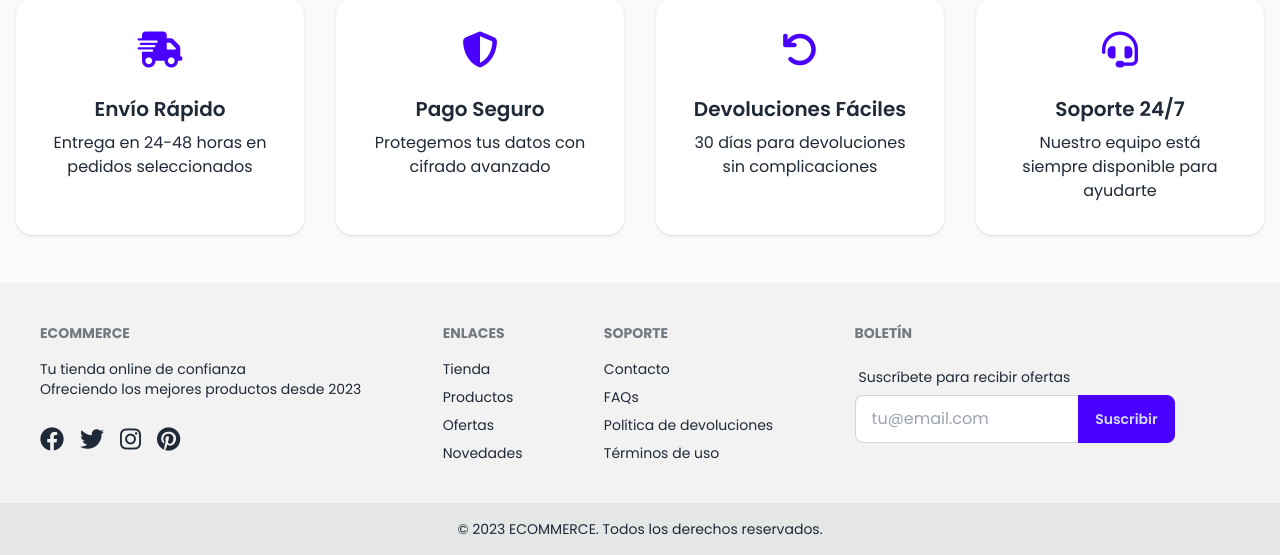
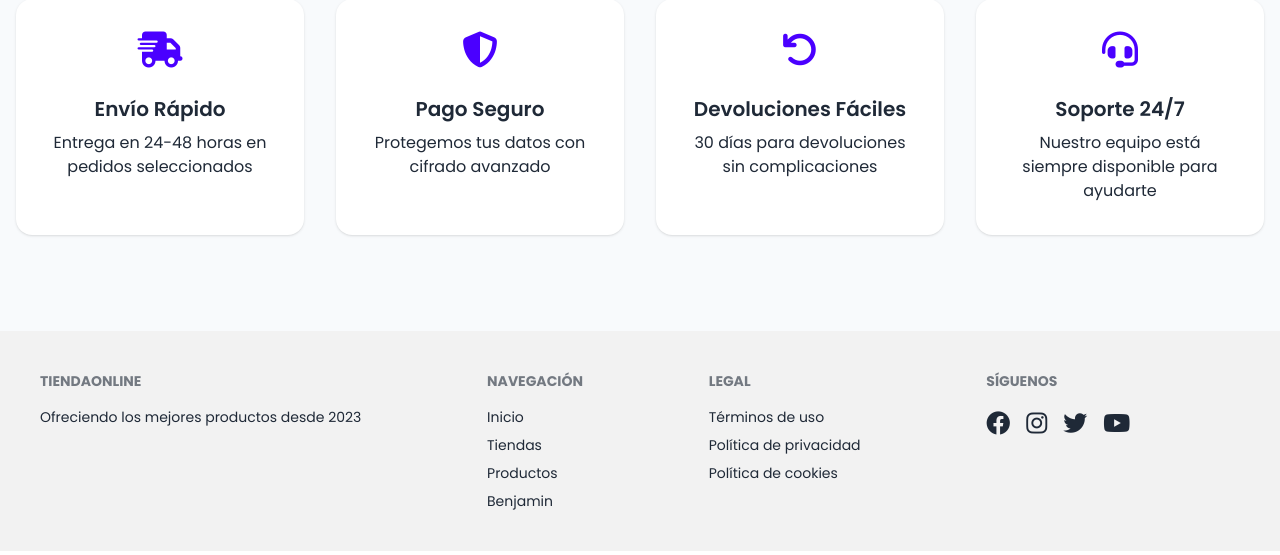
Before and after one commit to benjam1n-white/preview-from-ecommerce, a Django app: page / in a window 1280 px wide. Shown: the part 2390-2945 px from the top of the page. Run offline with Django 5.2, Linux system fonts and the light colour scheme; some libraries are stand-ins or nearby versions.

Commit message:
tercera actualizacion

```diff
--- a/store/forms.py
+++ b/store/forms.py
@@ -9,15 +9,15 @@ from django.utils.translation import gettext_lazy as _
 class LoginForm(AuthenticationForm):
     username = forms.CharField(
         widget=forms.TextInput(attrs={
-            'class': 'floating-input input input-bordered w-full pl-10 pr-4 py-3',
-            'placeholder': '',
-            'id': 'username'
+            'class': 'input input-bordered w-full',
+            'placeholder': 'tu@email.com',
+            'id': 'username',
         })
     )
     password = forms.CharField(
         widget=forms.PasswordInput(attrs={
-            'class': 'floating-input input input-bordered w-full pl-10 pr-10 py-3',
-            'placeholder': 'Contraseña',
+            'class': 'input input-bordered w-full',
+            'placeholder': '••••••••',
             'id': 'password',
             'type': 'password'
         })
@@ -40,14 +40,14 @@ class CustomUserCreationForm(UserCreationForm):
     )
     password1 = forms.CharField(
         widget=forms.PasswordInput(attrs={
-            'class': 'input input-bordered  w-full ',
+            'class': 'input input-bordered  w-full password-toggle',
             'placeholder': 'Contraseña',
             'id': 'password1','autocomplete':'new-password'
         })
     )
     password2 = forms.CharField(
         widget=forms.PasswordInput(attrs={
-            'class': 'input input-bordered  w-full',
+            'class': 'input input-bordered  w-full password-toggle',
             'placeholder': 'Confirmar Contraseñas',
             'id': 'password2','autocomplete':'new-password'
         })
--- a/store/templates/index.html
+++ b/store/templates/index.html
@@ -4,7 +4,7 @@
     <link rel="stylesheet" href="{% static 'css/index.css' %}">
 {% endblock  %}
 {% block content %}
-<!-- Plantilla para el menú de usuario autenticado (desktop) -->
+
 <template id="authenticated-desktop-template">
     <div class="dropdown dropdown-end">
         <!-- Botón de avatar (FALTABA ESTE ELEMENTO) -->
@@ -22,8 +22,6 @@
         </ul>
     </div>
 </template>
-
-
 <!-- Plantilla para el menú de usuario autenticado (mobile) -->
 <template id="authenticated-mobile-template">
     <div class="mt-4 pt-4 border-t border-gray-200">
@@ -64,11 +62,11 @@
 
             <!-- Botones de autenticación para escritorio -->
            <div id="desktop-auth-section" class="hidden lg:flex items-center space-x-3">
-                <button class="auth-btn btn btn-outline btn-primary" onclick="modalsRegisterUser.showModal()" >
+                <button class="auth-btn btn btn-outline btn-primary" onclick="openRegisterModal()">
                     <i class="fas fa-user-plus mr-2"></i> Crear Cuenta
                 </button>
-                <button class="auth-btn btn btn-primary" >
-                    <i class="fas fa-sign-in-alt mr-2"></i> <a href="{% url "login" %}">Iniciar Sesión</a>
+                <button class="auth-btn btn btn-primary" onclick="openLoginModal()">
+                    <i class="fas fa-sign-in-alt mr-2"></i> Iniciar Sesión
                 </button>
             </div>
 
@@ -81,7 +79,6 @@
                 </button>
             </div>
         </div>
-
         <!-- Menú desplegable para móviles -->
         <div id="mobile-menu" class="mobile-menu lg:hidden bg-white mt-2 rounded-lg shadow-lg">
             <div class="px-4 py-3 flex flex-col space-y-3">
@@ -91,11 +88,11 @@
                 <a href="#" class="nav-link py-2 px-4 hover:bg-gray-100">Ubicación</a>
 
                 <div id="mobile-auth-section" class="mt-4 pt-4 border-t border-gray-200 flex flex-col space-y-3">
-                    <button class="auth-btn btn btn-outline btn-primary" onclick="modalsRegisterUser.showModal()">
+                    <button class="auth-btn btn btn-outline btn-primary" onclick="openRegisterModal()">
                         <i class="fas fa-user-plus mr-2"></i> Crear Cuenta
                     </button>
                     <button class="auth-btn btn btn-primary" onclick="openLoginModal()">
-                        <i class="fas fa-sign-in-alt mr-2"></i> <a href="{% url "login" %}">Iniciar Sesión</a>
+                        <i class="fas fa-sign-in-alt mr-2"></i> Iniciar Sesión
                     </button>
                 </div>
             </div>
@@ -106,7 +103,7 @@
         <div class="hero-content flex-col lg:flex-row-reverse gap-12">
             <img src="https://images.unsplash.com/photo-1607082350899-7e105aa886ae?ixlib=rb-4.0.3&ixid=M3wxMjA3fDB8MHxwaG90by1wYWdlfHx8fGVufDB8fHx8fA%3D%3D&auto=format&fit=crop&w=1170&q=80" class="max-w-sm rounded-lg shadow-2xl" alt="Productos destacados" />
             <div>
-                <h1 class="text-5xl font-bold">Bienvenido a DULCES SOLUCIONES</h1>
+                <h1 class="text-5xl font-bold">Bienvenido a ECOMMERCE</h1>
                 <p class="py-6 text-lg">Descubre nuestra increíble colección de productos de alta calidad a precios inigualables. ¡Compra con confianza y recibe envío rápido!</p>
                 <button class="btn btn-primary text-white">Explorar Productos</button>
             </div>
@@ -348,66 +345,57 @@
             </div>
         </div>
     </div>
-<dialog id="modalsRegisterUser" class="modal">
-    <div class="modal-box w-11/12 max-w-3xl">
-        {% comment %} <button class="btn btn-sm btn-circle absolute right-2 top-2" onclick="modalsRegisterUser.close()">✕</button> {% endcomment %}
-        <button class="btn btn-sm btn-circle absolute right-2 top-2" onclick="modalsRegisterUser.close(); resetRegisterModal();">✕</button>
+    <!-- Modal de Registro -->
+    <dialog id="registerModal" class="modal">
 
-        <h3 class="font-bold text-lg">Nuevo Usuario</h3>
+        <div id="modal-content-register" class="modal-box w-11/12 max-w-md">
 
-        <!-- Contenedor dinámico -->
-        <div id="modal-content-register">
                 {% include 'partials/user_register.html' %}
         </div>
+    </dialog>
+
+    <!-- Modal de Login -->
+    <dialog id="loginModal" class="modal">
+        <div id="modals-content-login" class="modal-box w-11/12 max-w-md">
+            {% include "partials/login.html" %}
         </div>
+        <form method="dialog" class="modal-backdrop">
+            <button>close</button>
+        </form>
     </dialog>
-<!-- Pie de página -->
-<footer class="footer p-10 bg-base-200 text-base-content">
+
+    <!-- Footer -->
+    <footer class="footer p-10 bg-base-200 text-base-content mt-12">
         <div>
-        <span class="footer-title">ECOMMERCE</span>
-        <p>Tu tienda online de confianza<br/>Ofreciendo los mejores productos desde 2023</p>
-        <div class="flex gap-4 mt-4">
-            <a><i class="fab fa-facebook text-2xl"></i></a>
-            <a><i class="fab fa-twitter text-2xl"></i></a>
-            <a><i class="fab fa-instagram text-2xl"></i></a>
-            <a><i class="fab fa-pinterest text-2xl"></i></a>
-        </div>
+            <span class="footer-title">TiendaOnline</span>
+            <p>Ofreciendo los mejores productos desde 2023</p>
         </div>
         <div>
-        <span class="footer-title">Enlaces</span>
-        <a class="link link-hover">Tienda</a>
+            <span class="footer-title">Navegación</span>
+            <a class="link link-hover">Inicio</a>
+            <a class="link link-hover">Tiendas</a>
             <a class="link link-hover">Productos</a>
-        <a class="link link-hover">Ofertas</a>
-        <a class="link link-hover">Novedades</a>
+            <a class="link link-hover">Benjamin</a>
         </div>
         <div>
-        <span class="footer-title">Soporte</span>
-        <a class="link link-hover">Contacto</a>
-        <a class="link link-hover">FAQs</a>
-        <a class="link link-hover">Política de devoluciones</a>
+            <span class="footer-title">Legal</span>
             <a class="link link-hover">Términos de uso</a>
+            <a class="link link-hover">Política de privacidad</a>
+            <a class="link link-hover">Política de cookies</a>
         </div>
         <div>
-        <span class="footer-title">Boletín</span>
-        <div class="form-control w-80">
-            <label class="label">
-                <span class="label-text">Suscríbete para recibir ofertas</span>
-            </label>
-            <div class="relative">
-                <input type="text" placeholder="tu@email.com" class="input input-bordered w-full pr-16" />
-                <button class="btn btn-primary absolute top-0 right-0 rounded-l-none">Suscribir</button>
-            </div>
+            <span class="footer-title">Síguenos</span>
+            <div class="grid grid-flow-col gap-4">
+                <a><i class="fab fa-facebook text-2xl"></i></a>
+                <a><i class="fab fa-instagram text-2xl"></i></a>
+                <a><i class="fab fa-twitter text-2xl"></i></a>
+                <a><i class="fab fa-youtube text-2xl"></i></a>
             </div>
         </div>
     </footer>
-    <!-- Copyright -->
-<footer class="footer footer-center p-4 bg-base-300 text-base-content">
-    <aside>
-        <p>© 2023 ECOMMERCE. Todos los derechos reservados.</p>
-    </aside>
-</footer>
+
     <script>
-    initPasswordToggles()
+       initPasswordToggles();
      // Funcionalidad de la barra de navegación
         document.addEventListener('DOMContentLoaded', () => {
             // Toggle del menú móvil
@@ -431,103 +419,6 @@
         document.getElementById('modal-content-register').innerHTML = initialModalContent;
         initPasswordToggles();
     }
-
-    // Inicializar toggles de contraseña
-    function initPasswordToggles() {
-        document.querySelectorAll('.password-toggle').forEach(toggle => {
-            toggle.addEventListener('click', function() {
-                const container = this.closest('.relative');
-                const input = container.querySelector('input');
-                const icon = this.querySelector('i');
-
-                if (input.type === 'password') {
-                    input.type = 'text';
-                    icon.classList.replace('fa-eye', 'fa-eye-slash');
-                } else {
-                    input.type = 'password';
-                    icon.classList.replace('fa-eye-slash', 'fa-eye');
-                }
-            });
-        });
-    }
-
-// Reemplazar el evento existente
-document.body.addEventListener('registrationSuccess', (event) => {
-    const { userAuthenticated, userData } = event.detail;
-
-    if (userAuthenticated) {
-        updateAuthUI(userData);
-        showNotification(`¡Bienvenido ${userData.first_name || userData.username}!`, 'success');
-    }
-});
-
-
-
-
-// Mostrar notificación
-function showNotification(message, type = 'success') {
-    const notification = document.createElement('div');
-    notification.className = `alert alert-${type} fixed top-4 right-4 z-50 max-w-md shadow-lg`;
-    notification.innerHTML = `
-        <span>${message}</span>
-        <button class="btn btn-sm btn-circle" onclick="this.parentElement.remove()">✕</button>
-    `;
-    document.body.appendChild(notification);
-    setTimeout(() => notification.remove(), 5000);
-}
-
-// Inicializar
-document.addEventListener('DOMContentLoaded', () => {
-    // Manejar cierre del modal
-    modalsRegisterUser.addEventListener('close', () => {
-        // Resetear formulario al cerrar
-        const form = document.getElementById('register-form');
-        if (form) form.reset();
-
-        // Restaurar contenido original
-        htmx.ajax('GET', '{% url "sqrt" %}', {
-            target: '#modal-content-register',
-            swap: 'innerHTML'
-        });
-    });
-});
-// Dentro del script existente
-/*
-function updateAuthUI(userData) {
-    // 1. Actualizar sección desktop authenticated-desktop-template
-    const desktopTemplate = document.getElementById('authenticated-desktop-template').innerHTML;
-    const desktopHtml = desktopTemplate
-        .replace('${username}', userData.username)
-        .replace('${email}', userData.email);
-
-    document.getElementById('desktop-auth-section').innerHTML = desktopHtml;
-
-    // 2. Actualizar sección mobile
-    const mobileTemplate = document.getElementById('authenticated-mobile-template').innerHTML;
-    const mobileHtml = mobileTemplate
-        .replace('${username}', userData.username)
-        .replace('${email}', userData.email);
-
-    document.getElementById('mobile-auth-section').innerHTML = mobileHtml;
-
-    // 3. Actualizar mensaje de bienvenida
-    const welcomeSection = document.querySelector('.hero-content');
-    if (welcomeSection) {
-        welcomeSection.querySelector('h1').textContent = `¡Bienvenido ${userData.first_name || userData.username}!`;
-    }
-
-    // 4. Cerrar modal de registro
-    modalsRegisterUser.close();
-}
-
-function getInitials(name) {
-    return name.split(' ')
-        .map(part => part[0])
-        .join('')
-        .toUpperCase()
-        .substring(0, 2);
-}
-*/
 function updateAuthUI(userData) {
     // Obtener iniciales del usuario
     const initials = getInitials(userData.first_name || userData.username);
@@ -556,9 +447,8 @@ function updateAuthUI(userData) {
     }
 
     // 4. Cerrar modal de registro
-    modalsRegisterUser.close();
+    registerModal.close();
 }
-
 // Función para obtener iniciales - Asegurarse que existe
 function getInitials(name) {
     return name.split(' ')
@@ -567,6 +457,89 @@ function getInitials(name) {
         .toUpperCase()
         .substring(0, 2);
 }
+// Reemplazar el evento existente
+document.body.addEventListener('registrationSuccess', (event) => {
+    const { userAuthenticated, userData } = event.detail;
+
+    if (userAuthenticated) {
+        updateAuthUI(userData);
+        showNotification(`¡Bienvenido ${userData.first_name || userData.username}!`, 'success');
+    }
+});
+// Mostrar notificación
+function showNotification(message, type = 'success') {
+    const notification = document.createElement('div');
+    notification.className = `alert alert-${type} fixed top-4 right-4 z-50 max-w-md shadow-lg`;
+    notification.innerHTML = `
+        <span>${message}</span>
+        <button class="btn btn-sm btn-circle" onclick="this.parentElement.remove()">✕</button>
+    `;
+    document.body.appendChild(notification);
+    setTimeout(() => notification.remove(), 5000);
+}
+
+// Inicializar
+document.addEventListener('DOMContentLoaded', () => {
+    // Manejar cierre del modal
+    registerModal.addEventListener('close', () => {
+        // Resetear formulario al cerrar
+        const form = document.getElementById('register-form');
+        if (form) form.reset();
+
+        // Restaurar contenido original
+        htmx.ajax('GET', '{% url "sqrt" %}', {
+            target: '#modal-content-register',
+            swap: 'innerHTML'
+        });
+    });
+});
+
+        // Funciones para los modales
+        function openRegisterModal() {
+            document.getElementById('registerModal').showModal();
+            document.getElementById('mobile-menu').classList.remove('open');
+        }
+
+        function closeRegisterModal() {
+            document.getElementById('registerModal').close();
+        }
+
+        function openLoginModal() {
+            document.getElementById('loginModal').showModal();
+            document.getElementById('mobile-menu').classList.remove('open');
+        }
+
+        function closeLoginModal() {
+            document.getElementById('loginModal').close();
+        }
+
+        function switchToLogin() {
+            closeRegisterModal();
+            openLoginModal();
+        }
+
+        function switchToRegister() {
+            closeLoginModal();
+            openRegisterModal();
+        }
+
+        // Funcionalidad para mostrar/ocultar contraseña
+        function initPasswordToggles() {
+            document.querySelectorAll('.fa-eye').forEach(icon => {
+                icon.addEventListener('click', function() {
+                    const input = this.closest('.relative').querySelector('input');
+                    if (input.type === 'password') {
+                        input.type = 'text';
+                        this.classList.replace('fa-eye', 'fa-eye-slash');
+                    } else {
+                        input.type = 'password';
+                        this.classList.replace('fa-eye-slash', 'fa-eye');
+                    }
+                });
+            });
+        }
+
+
 
     </script>
-{% endblock  %}
+{% endblock %}
--- a/store/templates/partials/tienda_form.html
+++ b/store/templates/partials/tienda_form.html
@@ -1,5 +1,5 @@
 <form id="tienda-form"
-      hx-post="{% url 'creat' %}"
+      hx-post="{% url 'Nueva' %}"
       hx-target="#tbodyTable"
         hx-swap = "afterbegin"
         hx-on:success="modalsTiendaForm.close(); this.reset();"
--- a/store/templates/partials/user_register.html
+++ b/store/templates/partials/user_register.html
@@ -1,11 +1,13 @@
+<button class="btn btn-sm btn-circle absolute right-2 top-2" onclick="registerModal.close(); resetRegisterModal();">✕</button>
+            <h3 class="font-bold text-xl text-blue-600 mb-4">
+                <i class="fas fa-user-plus mr-2"></i>Crear Cuenta
+            </h3>
     <form id="register-form"
             hx-post="{% url 'sqrt' %}"
             hx-target="#modal-content-register"
             hx-swap="innerHTML"
-    class="space-y-3 md:space-y-4">
-
+            class="space-y-4">
                  {% csrf_token %}
-
     {% if form.errors %}
     <div class="alert alert-error mb-4">
         <ul>
@@ -17,60 +19,58 @@
         </ul>
     </div>
     {% endif %}
-  <!-- Campos del formulario -->
-    <!-- Username -->
                 <div class="form-control">
                     <label class="label">
-            <span class="label-text">Nombre de usuario</span>
+                        <span class="label-text">Nombre Completo</span>
                     </label>
                    {{form.username}}
                 </div>
 
-                <!-- Email -->
                 <div class="form-control">
                     <label class="label">
-                        <span class="label-text">Correo electrónico</span>
+                        <span class="label-text">Correo Electrónico</span>
                     </label>
                     {{form.email}}
                 </div>
 
-                <!-- Password -->
-                <div class="form-control relative">
+                <div class="form-control">
                     <label class="label">
                         <span class="label-text">Contraseña</span>
                     </label>
                     <div class="relative">
                         {{form.password1}}
-                        <div class="absolute inset-y-0 right-0 flex items-center pr-3 cursor-pointer password-toggle" >
-                            <i class="fas fa-eye text-gray-400"></i>
-                        </div>
+                        <button type="button" class="absolute right-3 top-3 text-gray-400">
+                            <i class="fas fa-eye"></i>
+                        </button>
                     </div>
                 </div>
 
-                <!-- Confirm Password -->
-                <div class="form-control relative">
+                <div class="form-control">
                     <label class="label">
                         <span class="label-text">Confirmar Contraseña</span>
                     </label>
                     <div class="relative">
                         {{form.password2}}
-                        <div class="absolute inset-y-0 right-0 flex items-center pr-3 cursor-pointer password-toggle">
-                            <i class="fas fa-eye text-gray-400"></i>
-                        </div>
+                        <button type="button" class="absolute right-3 top-3 text-gray-400">
+                            <i class="fas fa-eye"></i>
+                        </button>
                     </div>
                 </div>
 
-                    <!-- Submit Button -->
                 <div class="form-control mt-6">
-                        <button type="submit" class="btn btn-primary py-3 md:py-3 text-base">
-                            Registrarse
+                    <button type="submit" class="btn btn-primary">
+                        <i class="fas fa-user-plus mr-2"></i>Registrarse
                     </button>
                 </div>
+
+                <div class="text-center mt-4">
+                    <p class="text-sm text-gray-600">
+                        ¿Ya tienes cuenta?
+                        <a href="#" class="link link-primary" onclick="switchToLogin()">Iniciar Sesión</a>
+                    </p>
+                </div>
             </form>
-                                       <!-- Login Link -->
-                        <div class="text-center mt-4">
-                            <span class="text-sm">
-                                ¿Ya tienes cuenta?
-                                <a href="{% url 'login' %}" class="link link-primary ml-1">Iniciar sesión</a>
-                            </span>
         </div>
+        <form method="dialog" class="modal-backdrop">
+            <button>close</button>
+        </form>
--- a/store/urls.py
+++ b/store/urls.py
@@ -8,7 +8,7 @@ urlpatterns = [
     path('login/', views.login, name='login'),
     path('Register/', views.register, name='sqrt'),
     path('Nueva/', views.tienda_create, name='creat'),
-    path('logout/', LogoutView.as_view(), name='logout'),
+    path('logout/', views.logout_view, name='logout'),
     path('dashboard/', views.Protected.as_view(), name='dashboard'),
     path('tienda/editar/<int:tienda_id>/', views.editar_tienda, name='editar_tienda'),
     # path('tienda/eliminar/<int:tienda_id>/', views.eliminar_tienda, name='eliminar_tienda'),
--- a/store/views.py
+++ b/store/views.py
@@ -7,7 +7,7 @@ from django.views import View
 from django.contrib.auth.mixins import LoginRequiredMixin
 from django.utils.decorators import method_decorator
 from django.views.decorators.csrf import csrf_protect
-from django.views.decorators.http import require_http_methods
+from django.views.decorators.http import require_http_methods, require_POST
 from django.views.decorators.cache import never_cache
 from django.http import HttpResponseForbidden, HttpResponseBadRequest,HttpResponse
 from .forms import LoginForm, CustomUserCreationForm, TiendaForm
@@ -17,7 +17,7 @@ from django.shortcuts import get_object_or_404
 from django.http import JsonResponse
 from django.views.decorators.csrf import ensure_csrf_cookie
 import json
-from django.urls import reverse_lazy
+from django.urls import reverse,reverse_lazy
 
 @method_decorator(ensure_csrf_cookie, name='dispatch')
 class TiendaDeleteView(View):
@@ -136,7 +136,7 @@ def tienda_create(request):
 
 
 def index(request):
-    context = {'form':CustomUserCreationForm()}
+    context = {'form':CustomUserCreationForm(), 'formL':LoginForm() }
     if request.user.is_authenticated:
         context['is_authenticated'] = True
     return render(request, 'index.html', context)
@@ -150,15 +150,17 @@ def login(request):
             user = authenticate(request, username=username, password=password)
             if user is not None:
                 auth_login(request, user)
-                next_url = request.GET.get('next')
-                if next_url:
-                    return redirect(next_url)
-
+                if request.headers.get('HX-Request'):
+                    # Para solicitudes HTMX, devolver un script que haga la redirección
+                    response = HttpResponse()
+                    response['HX-Redirect'] = reverse('dashboard')
+                    return response
                 return redirect('dashboard')
-        return render(request, 'login.html', {'form': form})
+        # Si hay errores o no es HTMX, manejar como antes
+        return render(request, 'login.html', {'formL': form})
     else:
         form = LoginForm()
-    return render(request, 'login.html', {'form': form})
+    return render(request, 'login.html', {'formL': form})
 
 @method_decorator([never_cache, csrf_protect, require_http_methods(["GET", "POST"])], name='dispatch')
 class Protected(LoginRequiredMixin, View,):
@@ -283,3 +285,10 @@ def register(request):
             return render(request, 'partials/user_register.html', {'form': form})
 
     return HttpResponse("Método no permitido", status=405)
+
+@require_POST
+def logout_view(request):
+    logout(request)
+    response = HttpResponse()
+    response['HX-Redirect'] = reverse('login')  # Redirige a la página de login
+    return response
```
Also changed, not shown: store/static/css/index.css (+39 -0 lines), store/templates/dashboard.html (+28 -3 lines), store/templates/partials/login.html (added, +70 -0 lines), store/templates/partials/modals_register.html (added, +70 -0 lines). Lines whose indentation alone changed are shown as unchanged.
